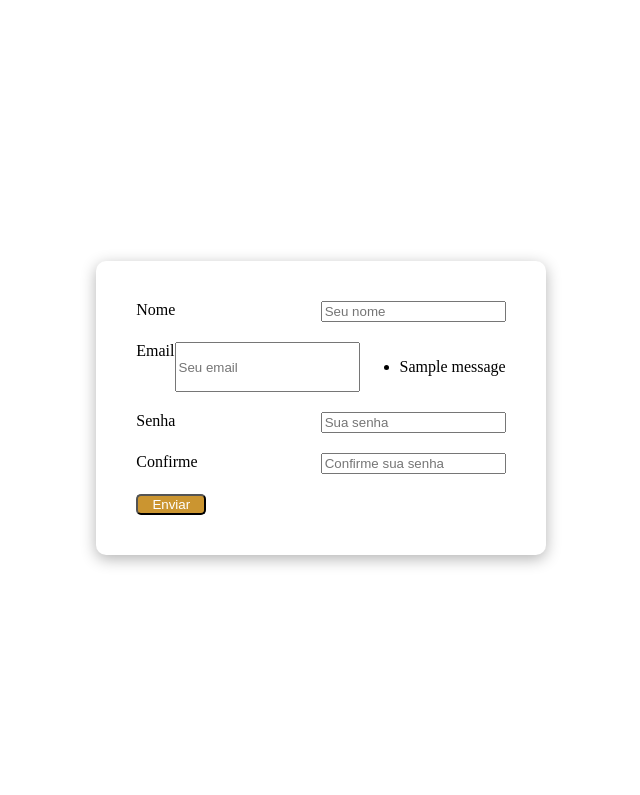
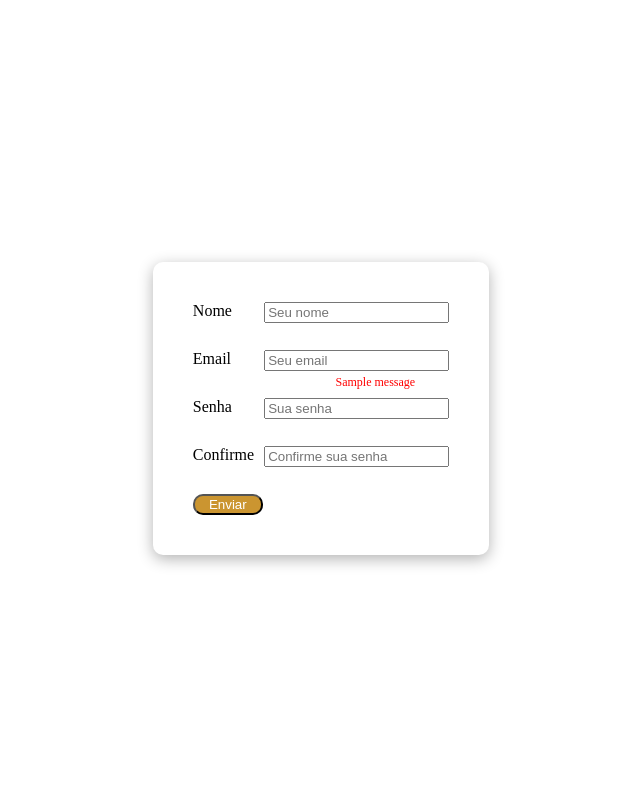
Before and after one commit to viniciuscba04-hub/Autenticacao-com-Django, a Django app: page /cadastro/ in a window 1280 px wide. Shown: the top 795 px of the page, without its empty margins (319-959 px from the left). Run offline with Django 5.2, Linux system fonts and the light colour scheme; one stand-in notice (Sample message) is shown.

Commit message:
trabalhando logica

```diff
--- a/authentication_pg/core/static/css/cadastro.css
+++ b/authentication_pg/core/static/css/cadastro.css
@@ -6,6 +6,7 @@
 }
 
 form {
+    position: relative;
     text-align: center;
     background: #fff;
     padding: 40px;
@@ -13,7 +14,7 @@
     box-shadow: 0 4px 15px rgba(0,0,0,0.3);
     display: flex;
     flex-direction: column;
-    gap: 20px;
+    gap: 27px;
 }
 
 div {
@@ -29,10 +30,14 @@
 .btn {
     width: 70px;
     background-color: #cb9530;
-    border-radius: 5px;
+    border-radius: 10px;
     color: #fff;
 }
 
-.email-exists {
+#email-existe {
     color: red;
+    font-size: 12px;
+    position: absolute;
+    bottom: 52%;
+    right: 22%;
 }
--- /dev/null
+++ b/authentication_pg/core/tags.py
@@ -0,0 +1,6 @@
+from django.contrib.messages import constants as messages
+
+MESSAGE_TAGS = {
+    messages.INFO: "",
+    20: "email-existente",
+}
--- a/authentication_pg/core/templates/core/cadastro.html
+++ b/authentication_pg/core/templates/core/cadastro.html
@@ -21,23 +21,20 @@
       <div>
         <label>Email</label>
         <input type="email" name="email" placeholder="Seu email">
-        {% if messages %}
-          <ul class="messages">
-            {% for message in messages %}
-            <li {% if message.info %} class="{{ message.info }}"{% endif %}>{{ message }}</li>
-            {% endfor %}
-          </ul>
-        {% endif %}
       </div>
+
+      {% for message in messages %}
+      <p id="email-existe">{{ message }}</p>
+      {% endfor %}
 
       <div>
         <label>Senha</label>
-        <input type="password1" name="senha" placeholder="Sua senha">
+        <input type="password" name="senha1" placeholder="Sua senha">
       </div>
 
       <div>
         <label class="alinhar" >Confirme</label>
-        <input type="password2" name="senhacheck" placeholder="Confirme sua senha">
+        <input type="password" name="senha2" placeholder="Confirme sua senha">
       </div>
 
       <button class="btn" type="submit">Enviar</button>
--- a/authentication_pg/core/views.py
+++ b/authentication_pg/core/views.py
@@ -2,6 +2,9 @@
 from django.contrib.auth.models import User
 from django.contrib.auth import authenticate, login, logout
 from django.contrib import messages
+from . import tags
+from django.http import HttpResponse
+
 
 
 
@@ -18,9 +21,25 @@
     if request.method == 'POST':
         nome = request.POST.get('nome')
         email = request.POST.get('email')
-        senha = request.POST.get('senha')
+        senha1 = request.POST.get('senha1')
+        senha2 = request.POST.get('senha2')
+        campo_vazio()
+
+        def campo_vazio(request):
+            vazio = {}
+            for campo, valor in request.POST.items():
+                if campo != 'csrfmiddlewaretoken' and valor.strip() == '':
+                    vazio[campo] = True
+            return render(request, 'core/cadastro.html', {vazio:'vazio'})
+
         if User.objects.filter(email=email).exists():
             messages.info(request, 'Já existe uma conta com esse email')
+        elif len(senha1) < 8 or len(senha1) > 12:
+            return HttpResponse('Ok, sua senha deve ter entre 8 e 12 digitos')
+        elif senha1 != senha2:
+            return HttpResponse('Ok, suas senhas estão diferentes')
+        else:
+            return HttpResponse('Ok, aguarde atualizações')
 
     return render(request, 'core/cadastro.html')
 
```
